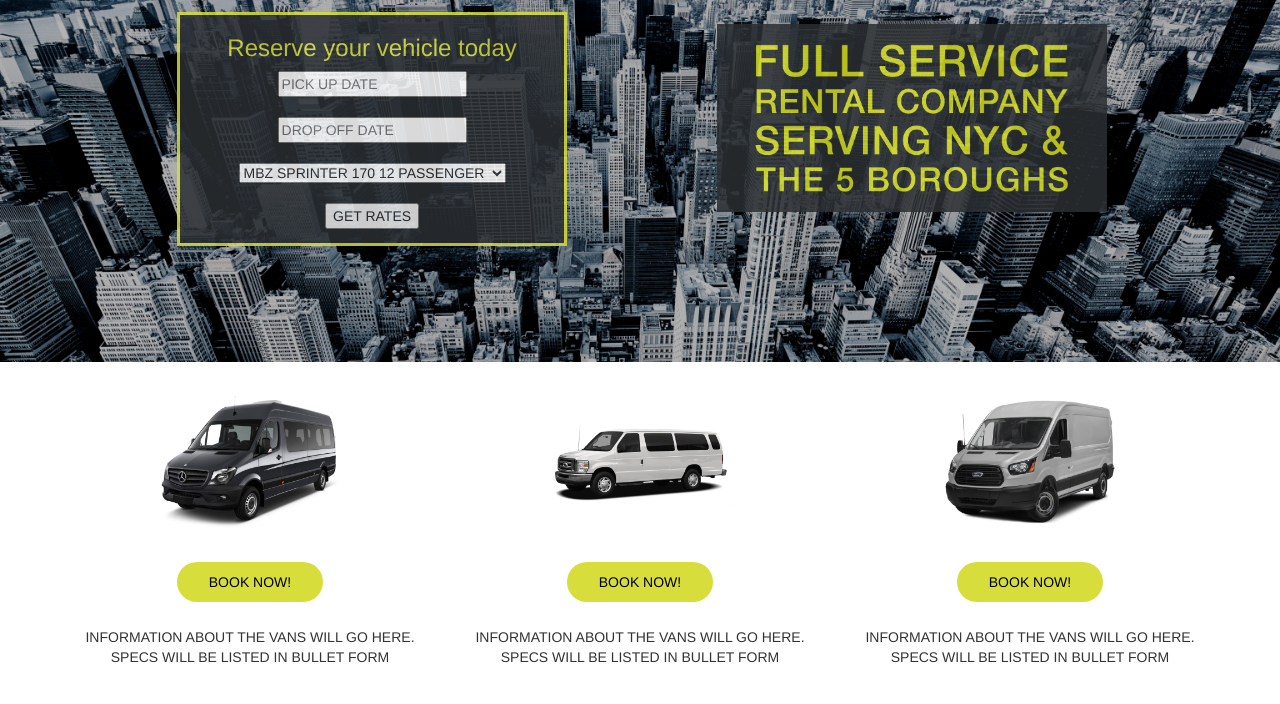
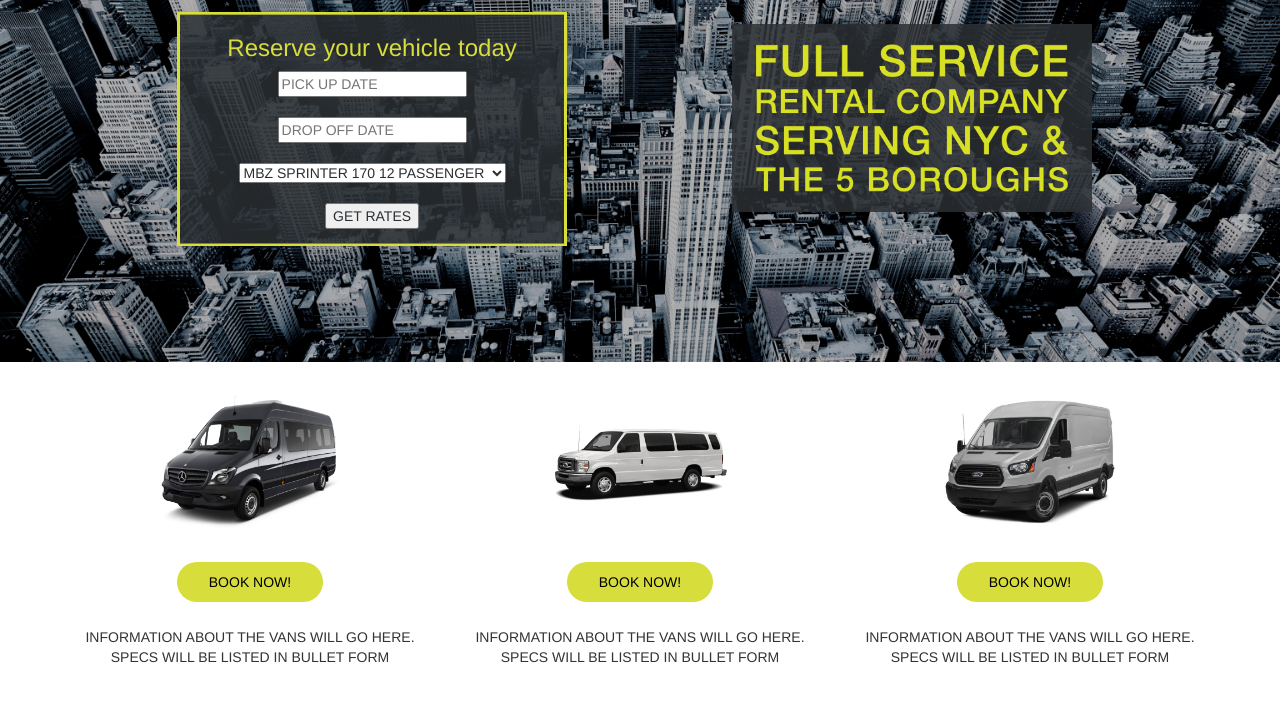
Before and after one commit to danieljones4/HUB, a plain HTML site: page index.html in a window 1280 px wide. Shown: the part 176-880 px from the top of the page. Drawn offline with nearby package versions, Linux system fonts and the light colour scheme; a script that the page names is missing.

Commit message:
Made only boxes background opaque

```diff
--- a/css/custom.css
+++ b/css/custom.css
@@ -67,6 +67,7 @@ p {
 	background-image: url("../images/Logo_images/City.jpg");
 	background-size: cover;
 	background-attachment: fixed;
+	background-position: 0;
 }
 
 .jumbo-img {
@@ -100,8 +101,6 @@ p {
 .boxes {
 	text-align: center;
 	color: #D7DE3B;
-	background-color: #2b2f33;
-	opacity: 0.85;
 }
 
 .imgbox {
@@ -130,6 +129,20 @@ p {
 	border: 3px;
 	border-color: #D7DE3B;
 	border-style: solid;
+	z-index: 500;
+}
+
+.box-back {
+	position: absolute;
+    height: 100%;
+    width: 100%;
+    -webkit-transform: translate(-15px,-100%);
+    -ms-transform: translate(-15px,-100%);
+    -o-transform: translate(-15px,-100%);
+    transform: translate(-15px,-100%);
+    background-color: #2b2f33;
+    opacity: 0.85;
+    z-index: -1;
 }
 
 .header {
--- a/index.html
+++ b/index.html
@@ -77,7 +77,8 @@
           <p>75 VAN BRUNT ST, BROOKLYN NY, 11231 &nbsp; | &nbsp; <a href="#map">VIEW MAP AND DIRECTIONS</a> &nbsp; | &nbsp; <span class="number">844-482-6999 </span>AVAILABLE 24/7</p>
 
             <div class="row row-centered">
-              <div class="col-lg-4 col-centered reserve show-block boxes"><h3>Reserve your vehicle today</h3>
+              <div class="col-lg-4 col-centered reserve show-block boxes">
+                <h3>Reserve your vehicle today</h3>
                 <form>
                   <input type="text" name="pickup" placeholder="PICK UP DATE">
                   <br><br>
@@ -90,7 +91,8 @@
                   </select>
                   <br><br>
                   <input type="submit" value="GET RATES">
-                  </form>
+                </form>
+                <div class="box-back"></div>
               </div>
 
               <div class="col-lg-4 col-centered boxes imgbox show-block">
```
